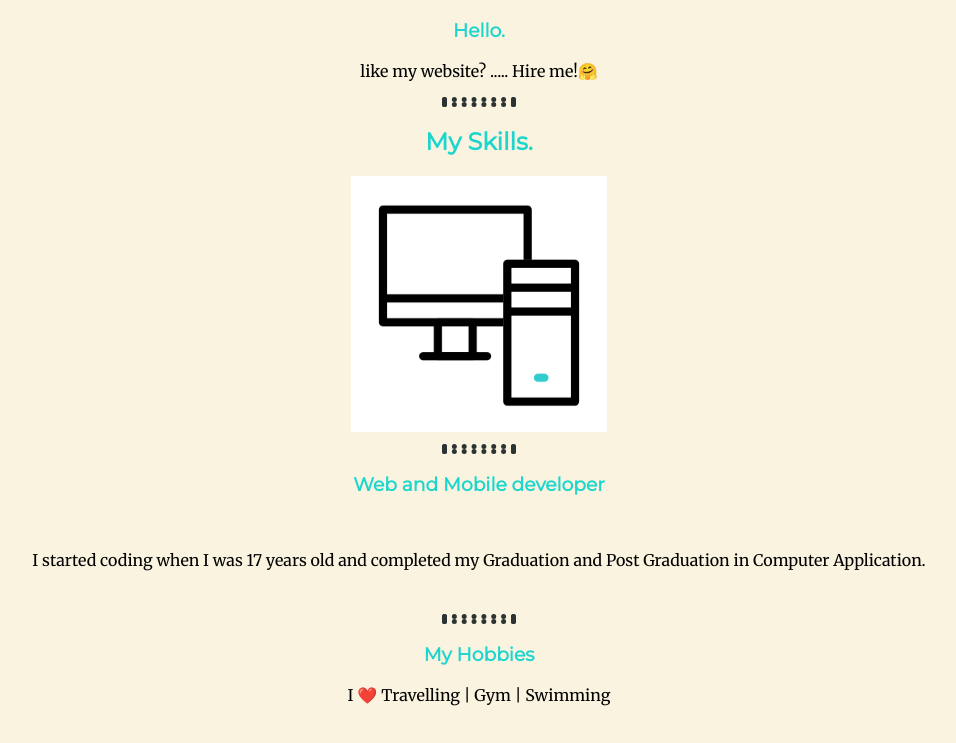
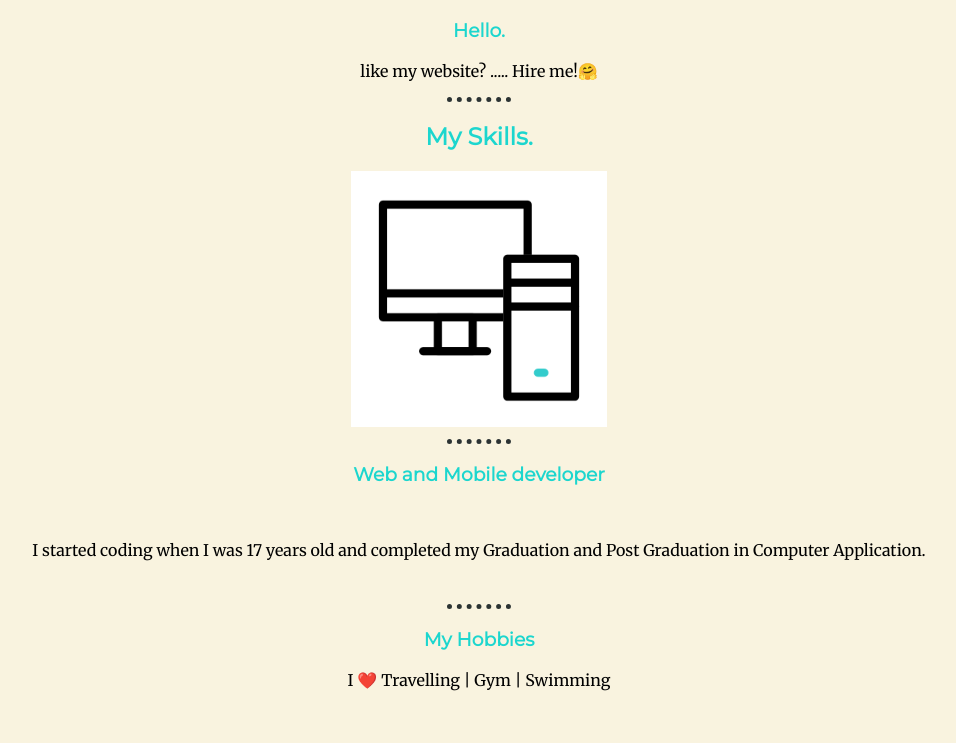
Before and after one commit to Msarthaksharma/Website, a plain HTML site: page index.html in a window 1280 px wide. Shown: the part 1109-1852 px from the top of the page, without its empty margins (161-1117 px from the left). Drawn offline with Linux system fonts and the light colour scheme.

Commit message:
Update styles.css

```diff
--- a/styles.css
+++ b/styles.css
@@ -64,7 +64,7 @@ h3{
 }
 
 hr{
-  border-style:dotted;
+  border-style:dotted none none;
   height:0;
   width:5%;
   float: center;
```
